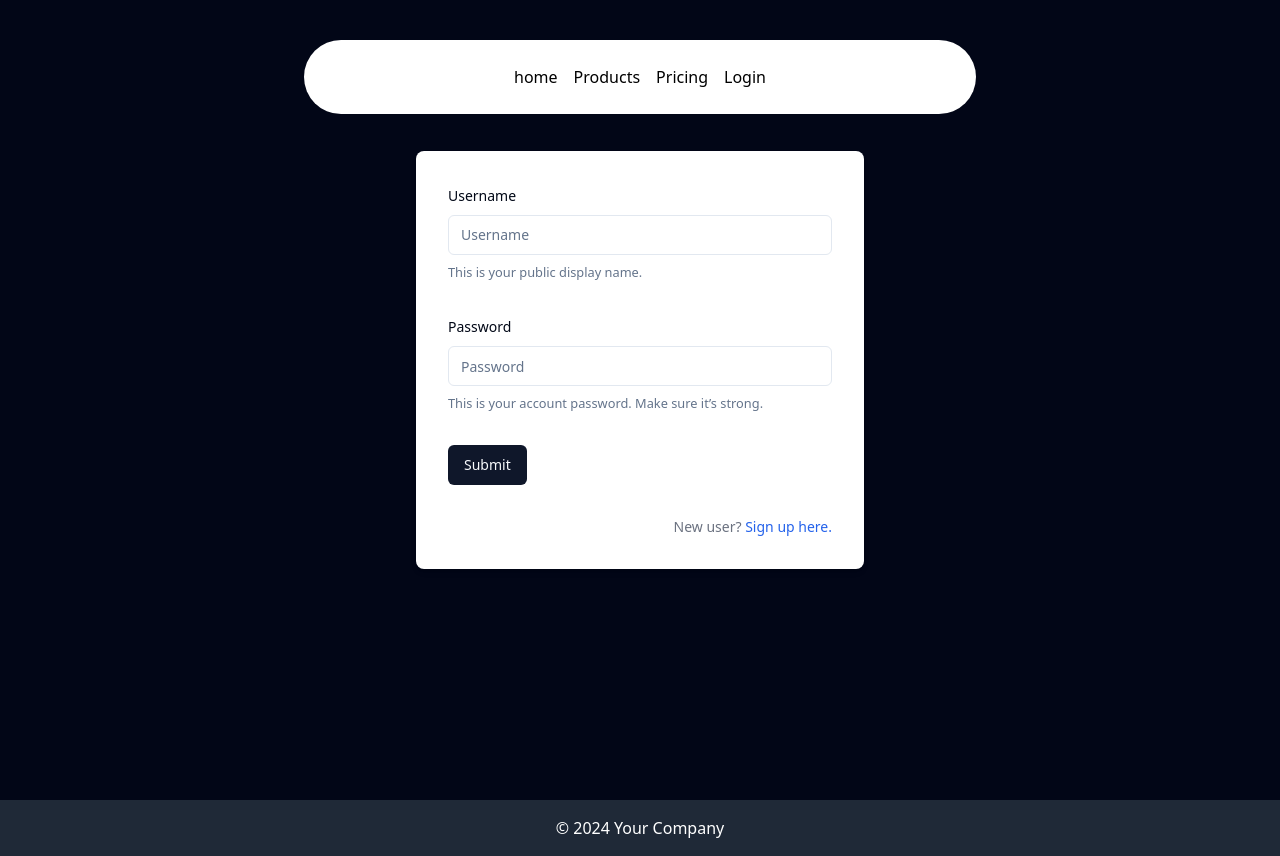
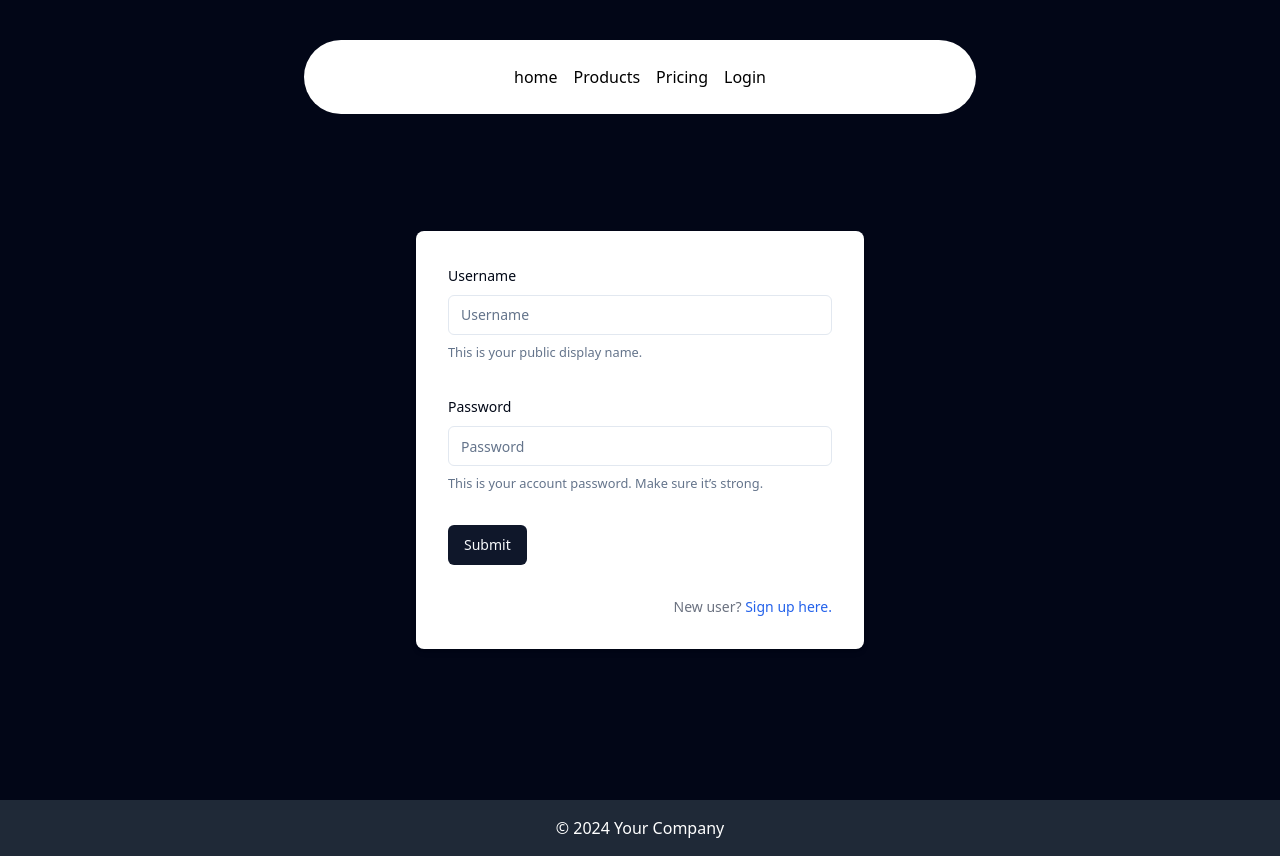
Before and after one commit to viveksarkar0/MystifyMe, a Next.js app: page /sign-in in a window 1280 px wide. Built offline with nearby package versions, Linux system fonts and the light colour scheme.

Commit message:
some changes in hegiht

```diff
--- a/app/(auth)/sign-in/page.tsx
+++ b/app/(auth)/sign-in/page.tsx
@@ -64,7 +64,7 @@ function ProfileForm() {
   };
 
   return (
-    <div className="flex items-center justify-center h-[90vh]">
+    <div className="flex items-center justify-center h-[90vh] mt-20">
       <Form {...form}>
         <form onSubmit={form.handleSubmit(onSubmit)} className="space-y-8 bg-white p-8 rounded-lg shadow-md w-full max-w-md">
           {/* Username Field */}
--- a/app/(auth)/sign-up/page.tsx
+++ b/app/(auth)/sign-up/page.tsx
@@ -67,7 +67,7 @@ function SignupForm() {
   };
 
   return (
-    <div className="flex items-center justify-center h-[90vh]">
+    <div className="flex items-center justify-center h-[90vh] mt-20">
       <Form {...form}>
         <form
           onSubmit={form.handleSubmit(onSubmit)}
```
